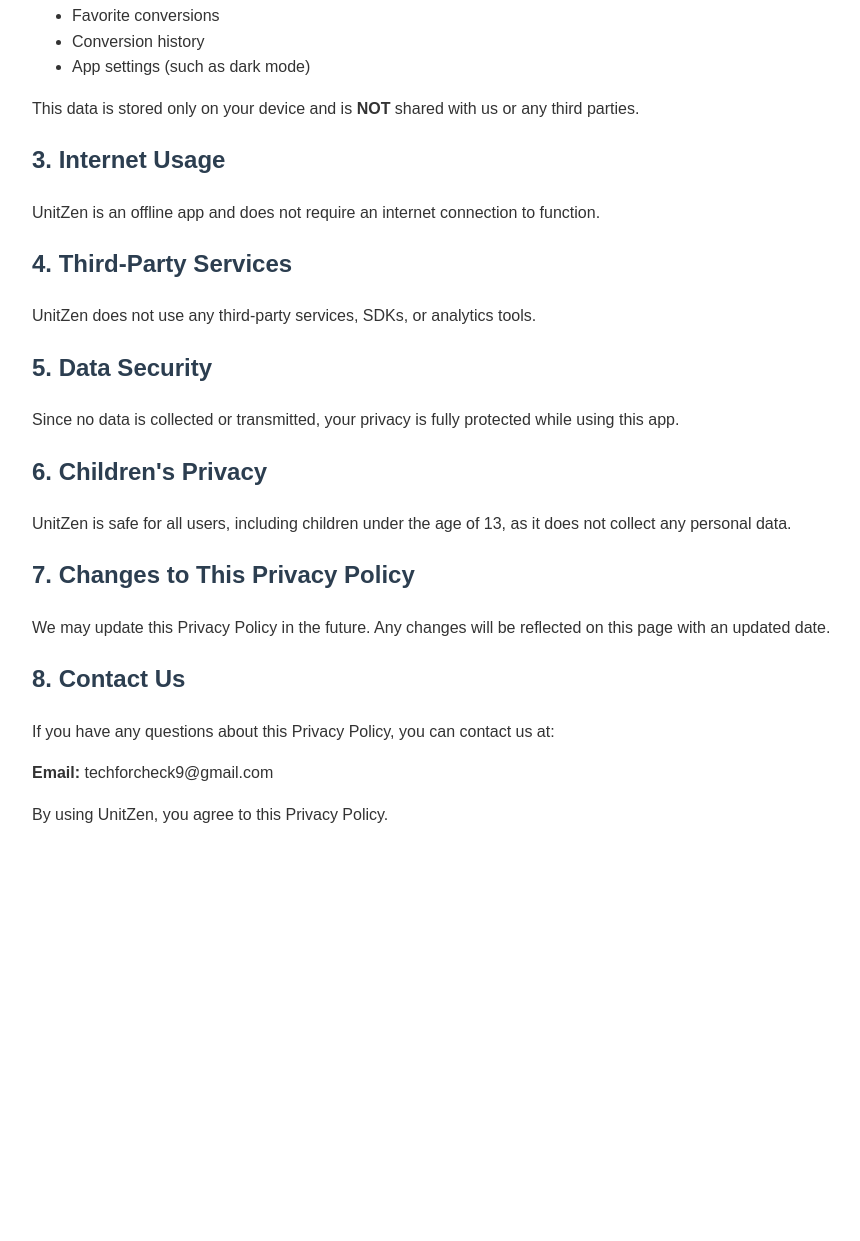
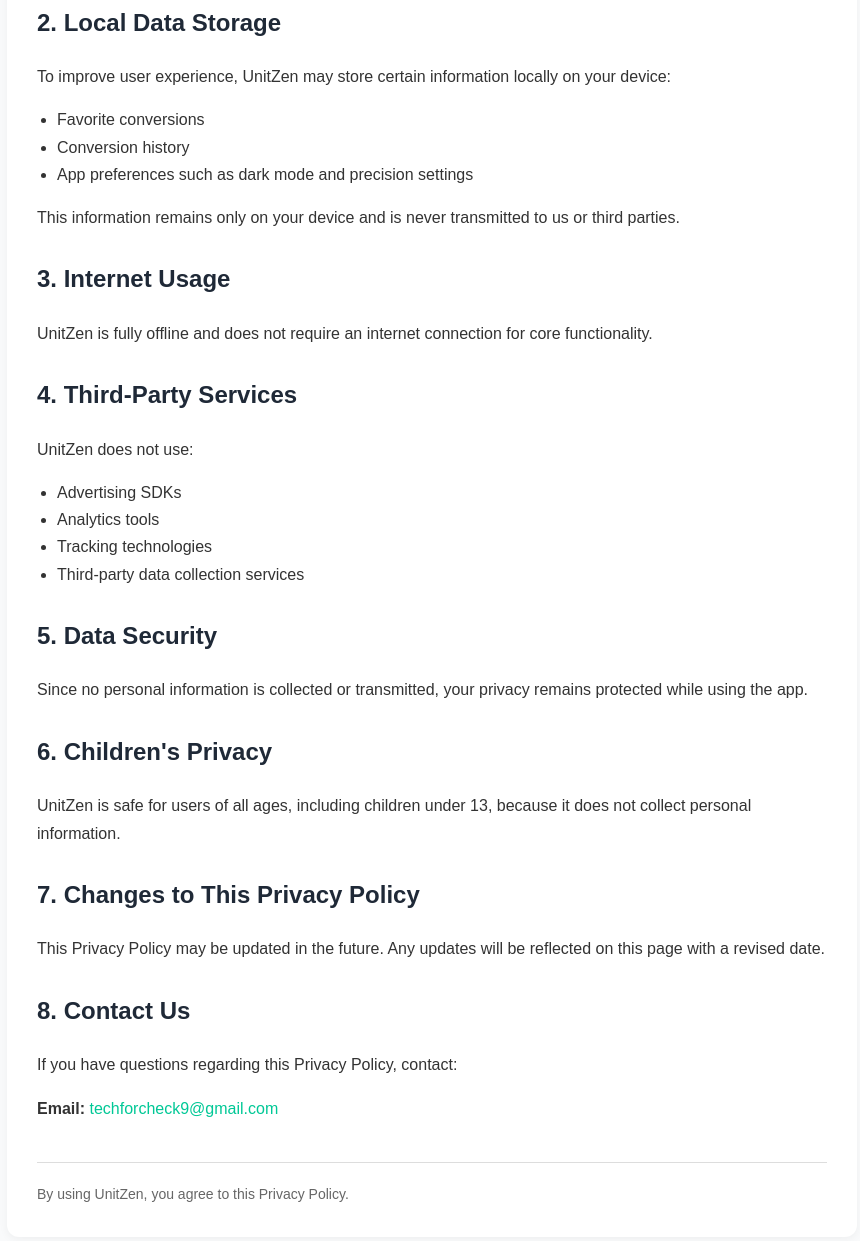
Before and after one commit to TalhaMughal070/unitzen-privacy, a plain HTML site: page index.html in a window 1280 px wide. Shown: the part 629-1870 px from the top of the page, without its empty margins (208-1068 px from the left). Before the commit the page ends 1492 px from the top, so only its background shows below. Drawn offline with Linux system fonts and the light colour scheme.

Commit message:
Update index.html

```diff
--- a/index.html
+++ b/index.html
@@ -1,70 +1,174 @@
 <!DOCTYPE html>
 <html lang="en">
 <head>
-  <meta charset="UTF-8">
-  <meta name="viewport" content="width=device-width, initial-scale=1.0">
+  <meta charset="UTF-8" />
+  <meta name="viewport" content="width=device-width, initial-scale=1.0" />
   <title>UnitZen Privacy Policy</title>
+
   <style>
     body {
       font-family: Arial, sans-serif;
-      line-height: 1.6;
-      padding: 20px;
-      max-width: 800px;
+      line-height: 1.7;
+      padding: 30px 20px;
+      max-width: 850px;
       margin: auto;
+      background: #f9fafb;
       color: #333;
     }
-    h1, h2 {
-      color: #2c3e50;
+
+    .container {
+      background: #ffffff;
+      padding: 30px;
+      border-radius: 12px;
+      box-shadow: 0 2px 10px rgba(0,0,0,0.05);
+    }
+
+    h1 {
+      color: #00C896;
+      margin-bottom: 10px;
+    }
+
+    h2 {
+      margin-top: 28px;
+      color: #1f2937;
+    }
+
+    p, li {
+      font-size: 16px;
+    }
+
+    ul {
+      padding-left: 20px;
+    }
+
+    .highlight {
+      color: #00C896;
+      font-weight: bold;
+    }
+
+    .footer {
+      margin-top: 40px;
+      font-size: 14px;
+      color: #666;
+      border-top: 1px solid #ddd;
+      padding-top: 20px;
+    }
+
+    a {
+      color: #00C896;
+      text-decoration: none;
+    }
+
+    a:hover {
+      text-decoration: underline;
     }
   </style>
 </head>
+
 <body>
 
+<div class="container">
+
   <h1>Privacy Policy</h1>
+
   <p><strong>UnitZen – Offline Unit Converter</strong></p>
-<p><strong>Last updated:</strong> April 2026</p>
+  <p><strong>Last Updated:</strong> May 2026</p>
 
-<p>Thank you for using UnitZen. This Privacy Policy explains how we handle your information when you use our app.</p>
+  <p>
+    Thank you for using UnitZen. Your privacy is important to us.
+    This Privacy Policy explains how information is handled when you use the app.
+  </p>
 
   <h2>1. Information We Collect</h2>
-<p>UnitZen does <strong>NOT</strong> collect, store, or share any personal information.</p>
-<p>Since the app works completely offline, we do not collect:</p>
+
+  <p>
+    <span class="highlight">UnitZen does NOT collect, store, or share any personal information.</span>
+  </p>
+
+  <p>The app works completely offline and does not collect:</p>
+
   <ul>
-  <li>Personal data (name, email, phone number)</li>
+    <li>Names, email addresses, or phone numbers</li>
     <li>Location data</li>
-  <li>Device information</li>
+    <li>Device identifiers</li>
     <li>Usage analytics</li>
+    <li>Financial or payment information</li>
   </ul>
 
   <h2>2. Local Data Storage</h2>
-<p>UnitZen may store some data locally on your device, including:</p>
+
+  <p>
+    To improve user experience, UnitZen may store certain information locally on your device:
+  </p>
+
   <ul>
     <li>Favorite conversions</li>
     <li>Conversion history</li>
-  <li>App settings (such as dark mode)</li>
+    <li>App preferences such as dark mode and precision settings</li>
   </ul>
-<p>This data is stored only on your device and is <strong>NOT</strong> shared with us or any third parties.</p>
+
+  <p>
+    This information remains only on your device and is never transmitted to us or third parties.
+  </p>
 
   <h2>3. Internet Usage</h2>
-<p>UnitZen is an offline app and does not require an internet connection to function.</p>
+
+  <p>
+    UnitZen is fully offline and does not require an internet connection for core functionality.
+  </p>
 
   <h2>4. Third-Party Services</h2>
-<p>UnitZen does not use any third-party services, SDKs, or analytics tools.</p>
+
+  <p>
+    UnitZen does not use:
+  </p>
+
+  <ul>
+    <li>Advertising SDKs</li>
+    <li>Analytics tools</li>
+    <li>Tracking technologies</li>
+    <li>Third-party data collection services</li>
+  </ul>
 
   <h2>5. Data Security</h2>
-<p>Since no data is collected or transmitted, your privacy is fully protected while using this app.</p>
+
+  <p>
+    Since no personal information is collected or transmitted,
+    your privacy remains protected while using the app.
+  </p>
 
   <h2>6. Children's Privacy</h2>
-<p>UnitZen is safe for all users, including children under the age of 13, as it does not collect any personal data.</p>
+
+  <p>
+    UnitZen is safe for users of all ages, including children under 13,
+    because it does not collect personal information.
+  </p>
 
   <h2>7. Changes to This Privacy Policy</h2>
-<p>We may update this Privacy Policy in the future. Any changes will be reflected on this page with an updated date.</p>
+
+  <p>
+    This Privacy Policy may be updated in the future.
+    Any updates will be reflected on this page with a revised date.
+  </p>
 
   <h2>8. Contact Us</h2>
-<p>If you have any questions about this Privacy Policy, you can contact us at:</p>
-<p><strong>Email:</strong> techforcheck9@gmail.com</p>
 
-<p>By using UnitZen, you agree to this Privacy Policy.</p>
+  <p>
+    If you have questions regarding this Privacy Policy, contact:
+  </p>
+
+  <p>
+    <strong>Email:</strong>
+    <a href="mailto:techforcheck9@gmail.com">
+      techforcheck9@gmail.com
+    </a>
+  </p>
+
+  <div class="footer">
+    By using UnitZen, you agree to this Privacy Policy.
+  </div>
+
+</div>
 
 </body>
 </html>
```
Lines whose indentation alone changed are shown as unchanged.
